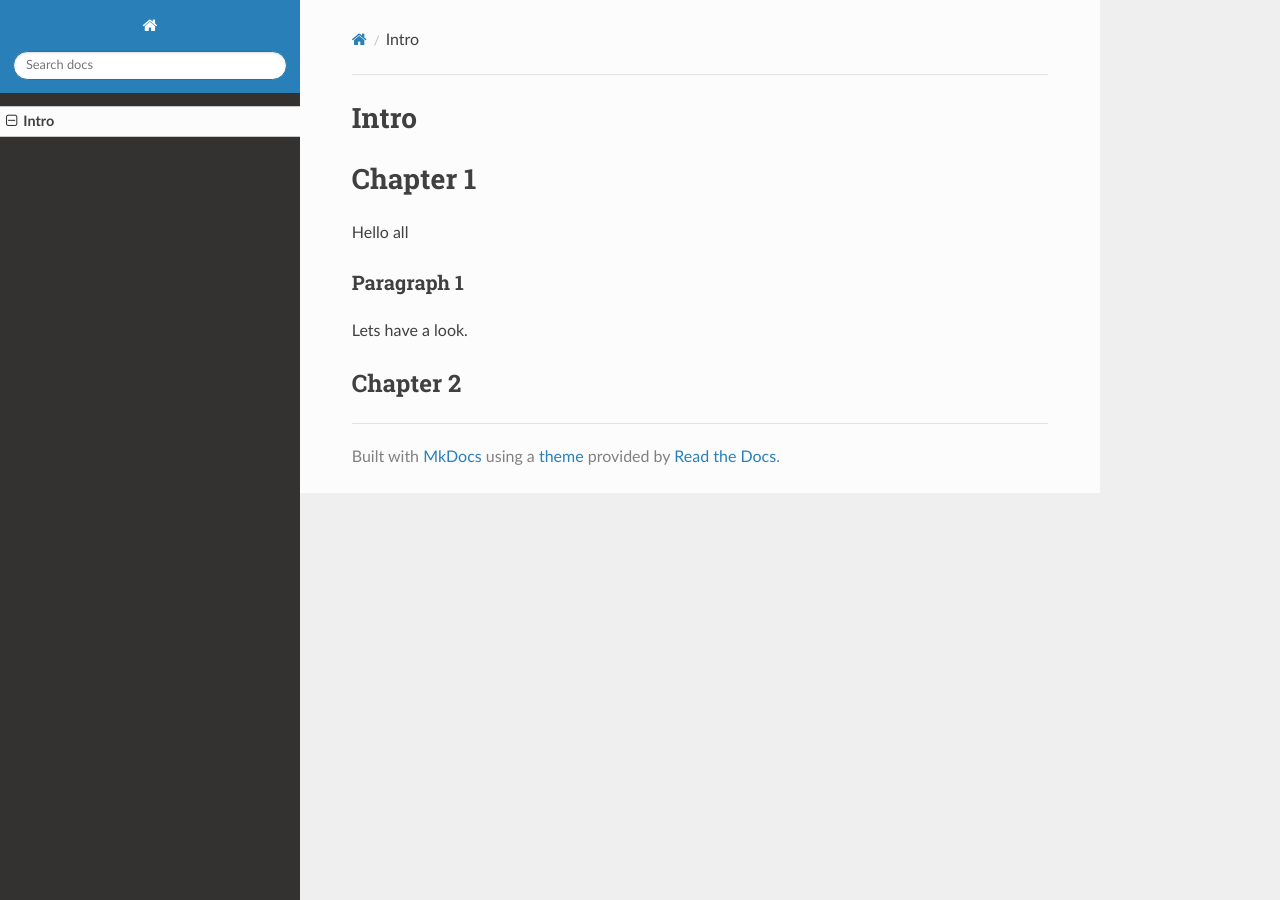
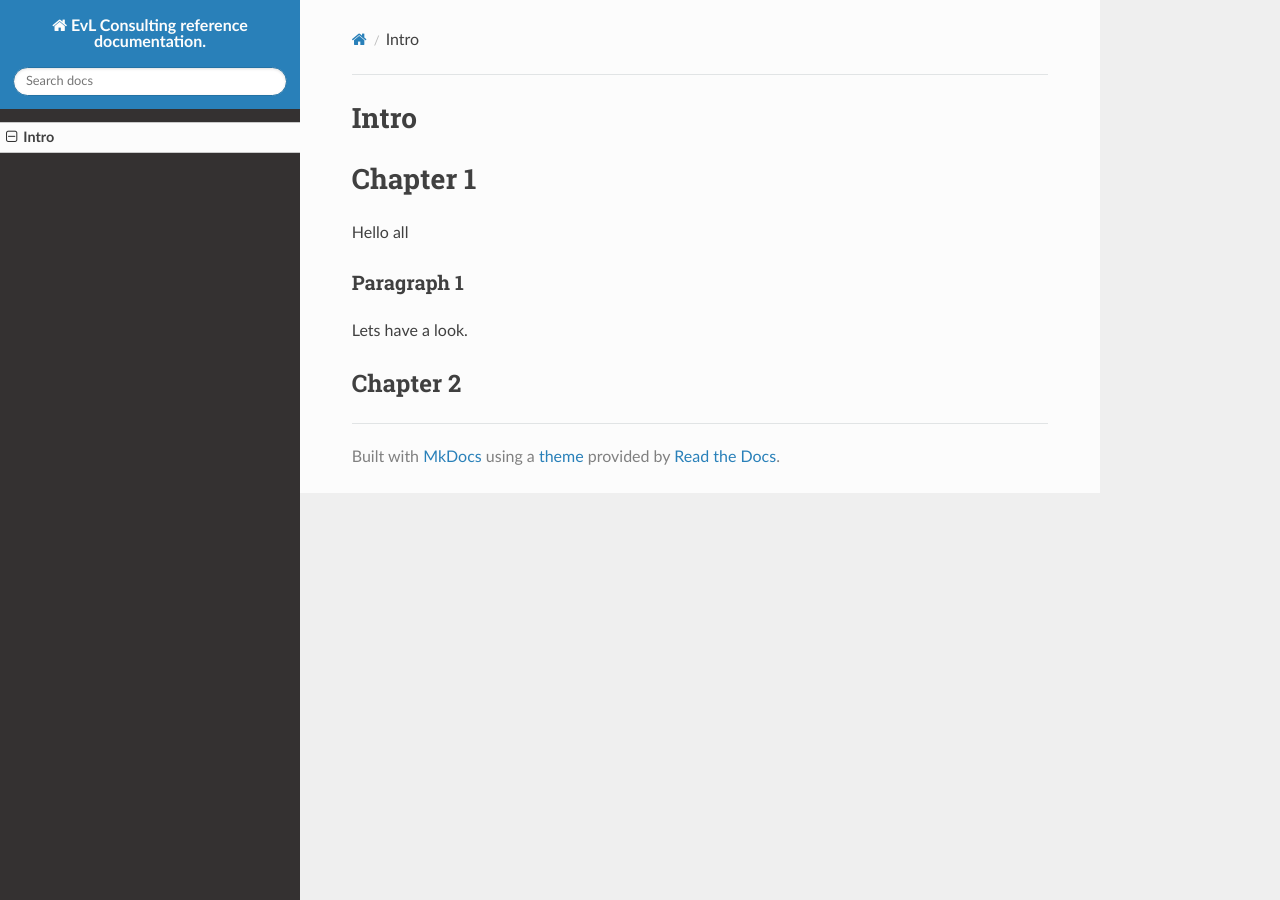
Before and after one commit to elonden/evlconsultingdocs, an MkDocs documentation site: the page built from docs/main.md, in a window 1280 px wide. Built offline with MkDocs 1.6.1, drawn with Linux system fonts in a browser that asks for light colours; nearby versions of some CDN libraries.

Commit message:
update
Signed-off-by: Erwin van Londen <erwin@erwinvanlonden.net>

```diff
--- a/mkdocs.yml
+++ b/mkdocs.yml
@@ -1,3 +1,4 @@
+site_name: EvL Consulting reference documentation.
 theme: readthedocs
 markdown-extensions:
   - smarty
```
